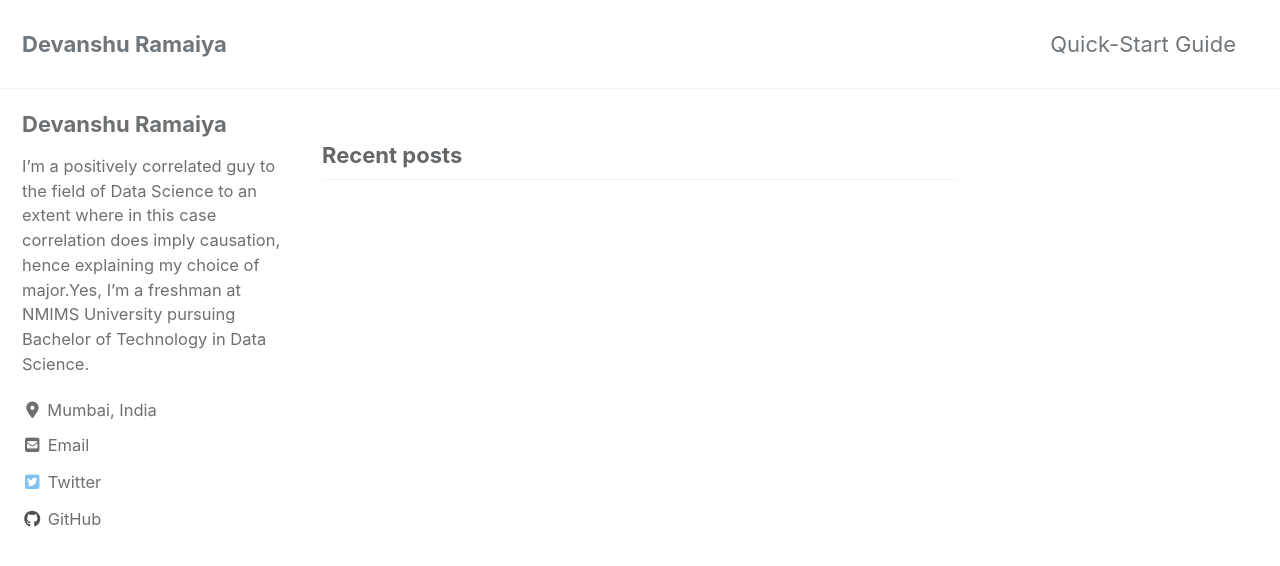
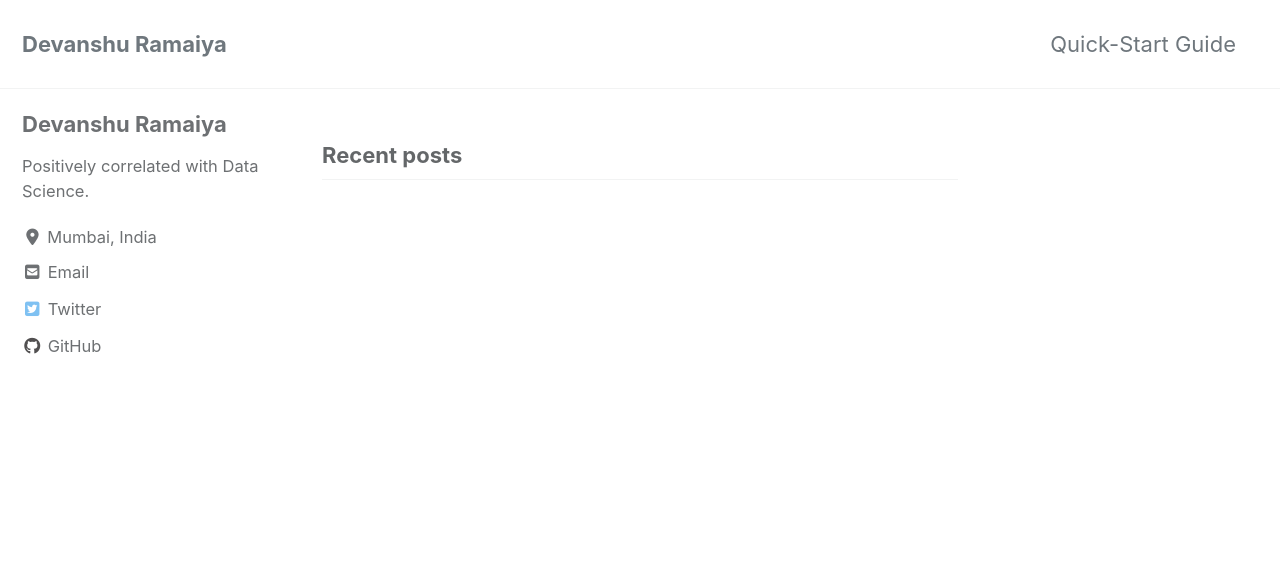
Before and after one commit to devanshu125/devanshu125.github.io, a Jekyll site: the page built from index.html, in a window 1280 px wide and 900 px high. Shown: the top 566 px of the window. Built offline with Jekyll 4.4.1, drawn with Linux system fonts in a browser that asks for light colours; cached includes are drawn as plain includes; nearby versions of some CDN libraries; the list of posts is cut into pages by our own code.

Commit message:
Changed description

```diff
--- a/_config.yml
+++ b/_config.yml
@@ -20,10 +20,7 @@ title                    : "Devanshu Ramaiya"
 title_separator          : "-"
 subtitle                 : # site tagline that appears below site title in masthead
 name                     : "Devanshu Ramaiya"
-description              : "I'm a positively correlated guy to the field of Data Science to an extent
-                            where in this case correlation does imply causation, hence explaining my
-                            choice of major.Yes, I'm a freshman at NMIMS University pursuing Bachelor
-                            of Technology in Data Science."
+description              : "Data Science Portfolio."
 url                      : # the base hostname & protocol for your site e.g. "https://mmistakes.github.io"
 baseurl                  : # the subpath of your site, e.g. "/blog"
 repository               : # GitHub username/repo-name e.g. "mmistakes/minimal-mistakes"
@@ -98,10 +95,7 @@ analytics:
 author:
   name             : "Devanshu Ramaiya"
   avatar           : # path of avatar image, e.g. "/assets/images/bio-photo.jpg"
-  bio              : "I'm a positively correlated guy to the field of Data Science to an extent
-                      where in this case correlation does imply causation, hence explaining my
-                      choice of major.Yes, I'm a freshman at NMIMS University pursuing Bachelor
-                      of Technology in Data Science."
+  bio              : "Positively correlated with Data Science."
   location         : "Mumbai, India"
   email            :
   links:
```
